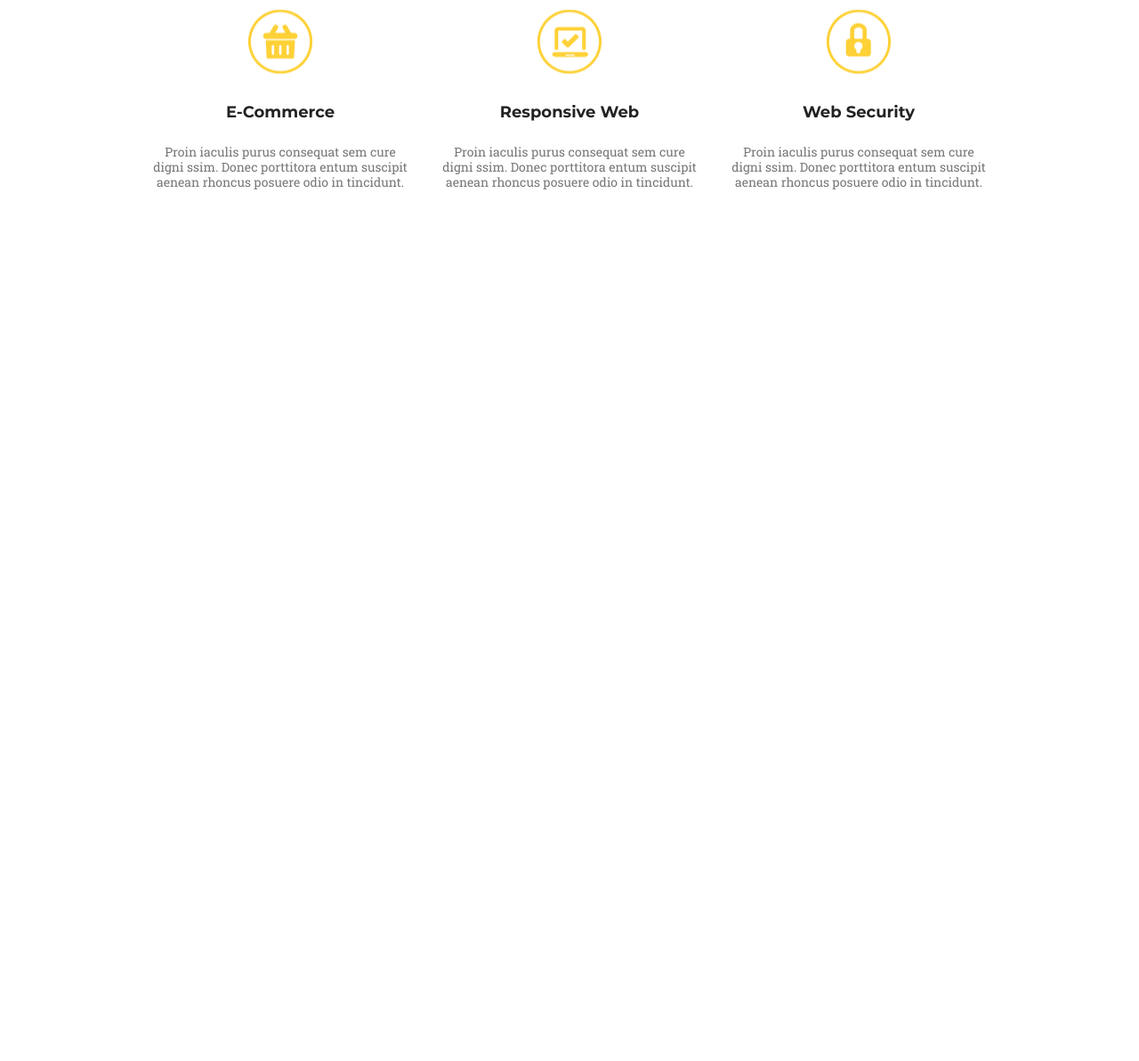
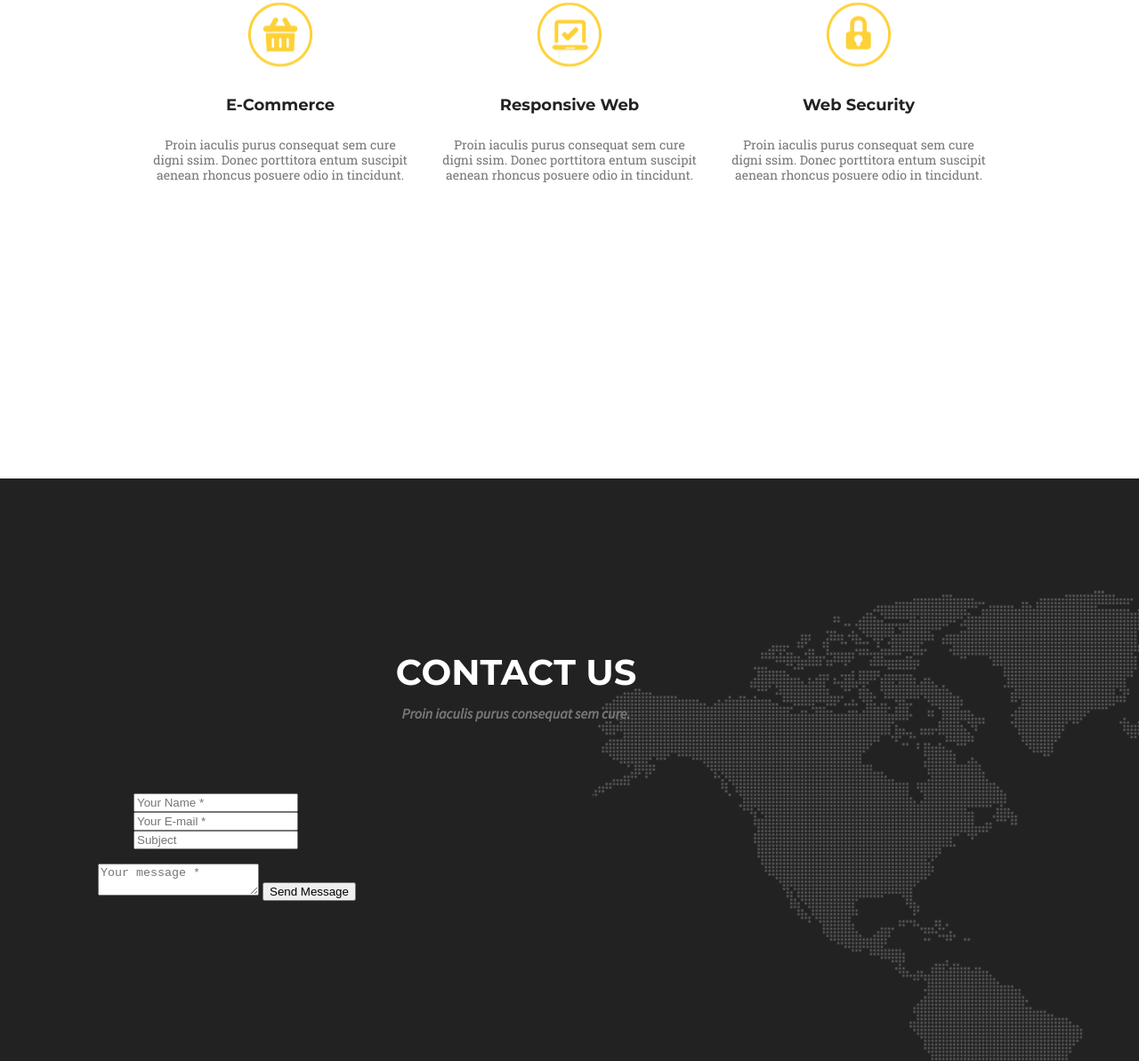
Before and after one commit to realtril/GitGO-IT-Course, a plain HTML site: page html-css/module-07/index.html in a window 1280 px wide. Shown: the part 400-1593 px from the top of the page at 89% size. Before the commit the page ends 800 px from the top, so only its background shows below. Drawn offline with Linux system fonts and the light colour scheme.

Commit message:
second section started

```diff
--- a/html-css/module-07/css/style.css
+++ b/html-css/module-07/css/style.css
@@ -2,6 +2,10 @@
 *::after {
   box-sizing: border-box;
   padding: 0;
+  margin: 0;
+}
+
+body {
   margin: 0;
 }
 
@@ -211,7 +215,8 @@ img {
   color: var(--secondary-color);
 }
 
-.services-title {
+.services-title,
+.contacts-title {
   text-transform: uppercase;
   font-size: 40px;
   color: var(--main-page-color);
@@ -222,6 +227,10 @@ img {
   padding: 0;
   margin: 0;
   margin-bottom: 23px;
+}
+
+.contacts-title {
+  color: #fff;
 }
 
 .subtitle {
@@ -273,6 +282,7 @@ img {
   color: var(--main-font-color);
   line-height: 1.2;
   text-align: center;
+  margin-bottom: 230px;
 }
 
 .services-list {
@@ -293,3 +303,12 @@ img {
 .services-list-item:not(:last-child) {
   margin-right: 35px;
 }
+
+.contact-us {
+  background-image: url(../img/Map.png);
+  background-color: #222222;
+  background-repeat: no-repeat;
+  background-position: right 126px;
+  padding: 180px 0px;
+  padding-right: 120px;
+}
--- a/html-css/module-07/index.html
+++ b/html-css/module-07/index.html
@@ -79,6 +79,63 @@
           </ul>
         </div>
       </section>
+
+      <section class="contact-us">
+        <div class="container">
+          <h2 class="contacts-title">
+            contact us
+            <span class="subtitle"
+              >Proin iaculis purus consequat sem cure.</span
+            >
+          </h2>
+          <form action="#" class="subscribe-form">
+            <div class="wrap">
+              <ul class="required-list-items">
+                <li class="required-list-items">
+                  <input
+                    type="text"
+                    name="user_name"
+                    class="required_list_inputs"
+                    placeholder="Your Name *"
+                    required=""
+                    minlength="3"
+                  />
+                </li>
+
+                <li class="required-list-items">
+                  <input
+                    type="text"
+                    name="user_email"
+                    class="required_list_inputs"
+                    placeholder="Your E-mail *"
+                    required=""
+                  />
+                </li>
+
+                <li class="required-list-items">
+                  <input
+                    type="text"
+                    name="user_subject"
+                    class="required_list_inputs"
+                    placeholder="Subject"
+                    required=""
+                  />
+                </li>
+              </ul>
+
+              <textarea
+                name="user_message"
+                id=""
+                class="contacts_form_message"
+                placeholder="Your message *"
+              ></textarea>
+              <button type="submit" class="contacts_form_btn">
+                Send Message
+              </button>
+            </div>
+          </form>
+        </div>
+      </section>
     </main>
   </body>
 </html>
```
Also changed, not shown: html-css/module-07/img/Map.png (renamed from html-css/module-07/img/Map Image.png).
